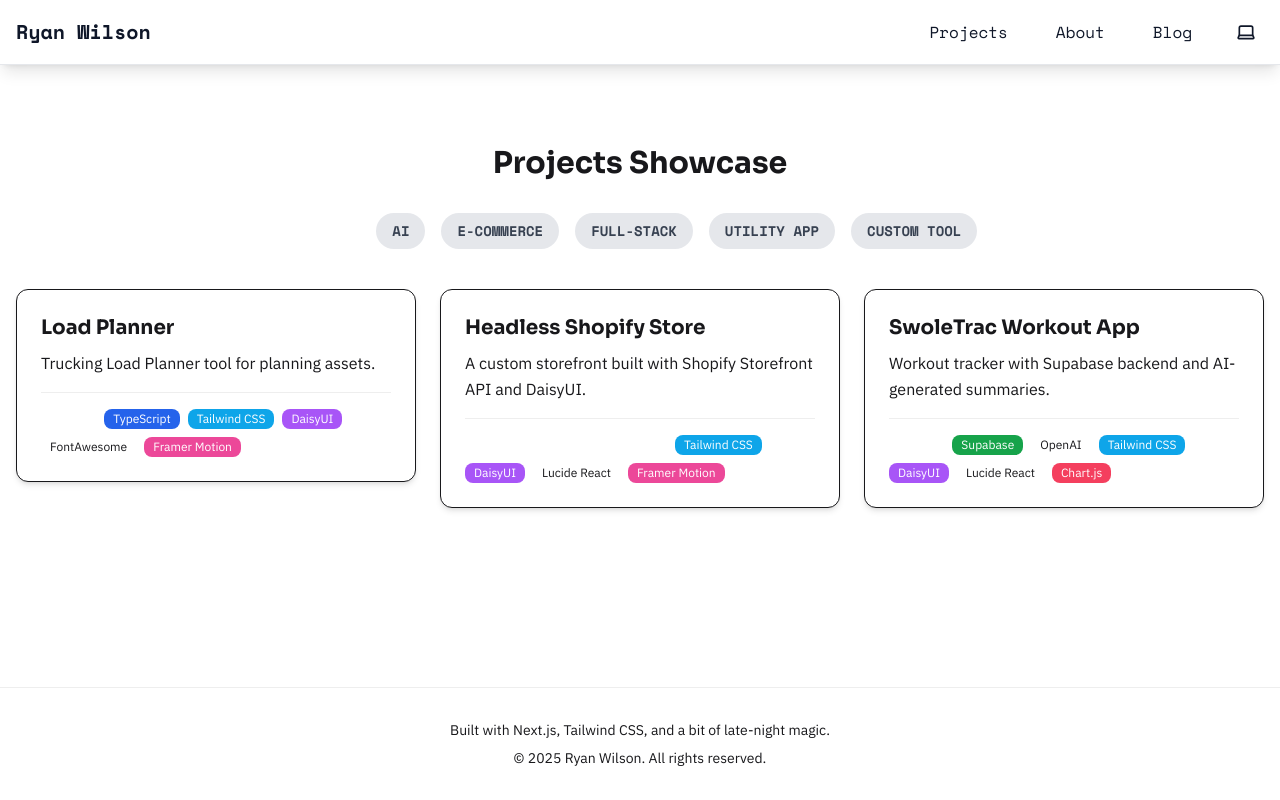
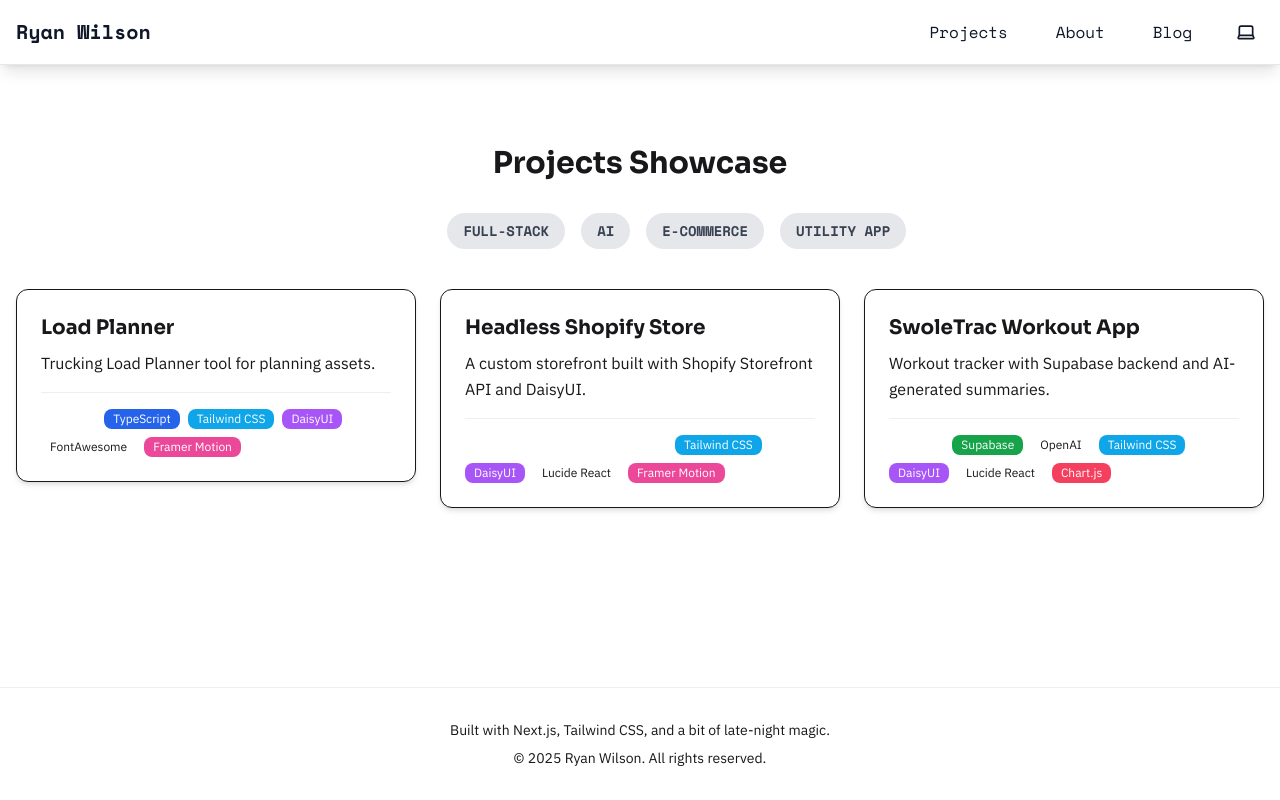
Before and after one commit to RW2023/ryan-2025, a Next.js app: page /projects in a window 1280 px wide. Built offline with nearby package versions, Linux system fonts and the light colour scheme.

Commit message:
fix(projects): remove 'Custom Tool' category for improved project categorization

```diff
--- a/src/app/projects/page.tsx
+++ b/src/app/projects/page.tsx
@@ -5,7 +5,7 @@ import ProjectCard from "@/components/ProjectCard";
 import { ListMotion, ItemMotion } from "@/components/ListMotion";
 import { allProjects } from "@/data/projects";
 
-const categories = ["All", "AI", "E-commerce", "Full-stack", "Utility App", "Custom Tool"];
+const categories = ["All", "Full-stack", "AI", "E-commerce", "Utility App"];
 
 const normalize = (s: string) => s.trim().toLowerCase();
 
```
